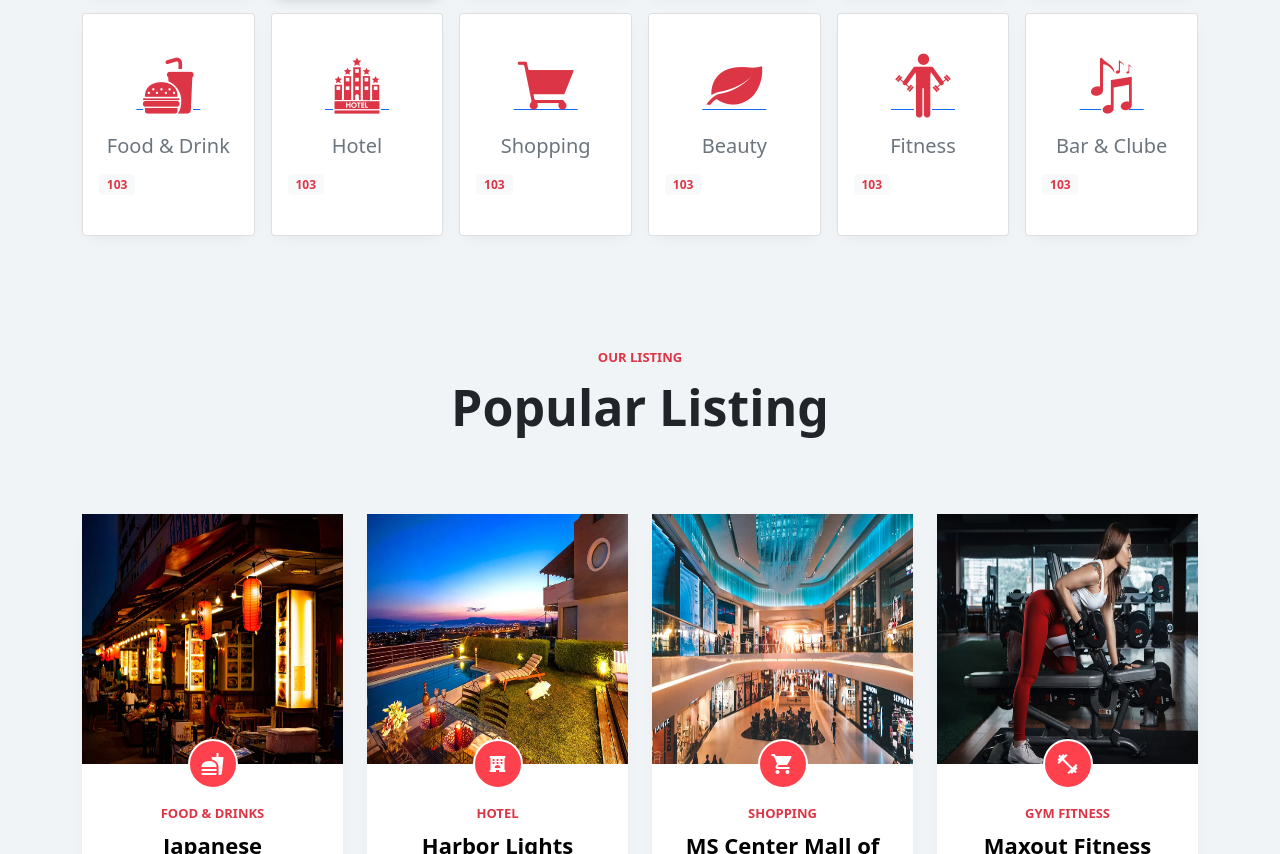
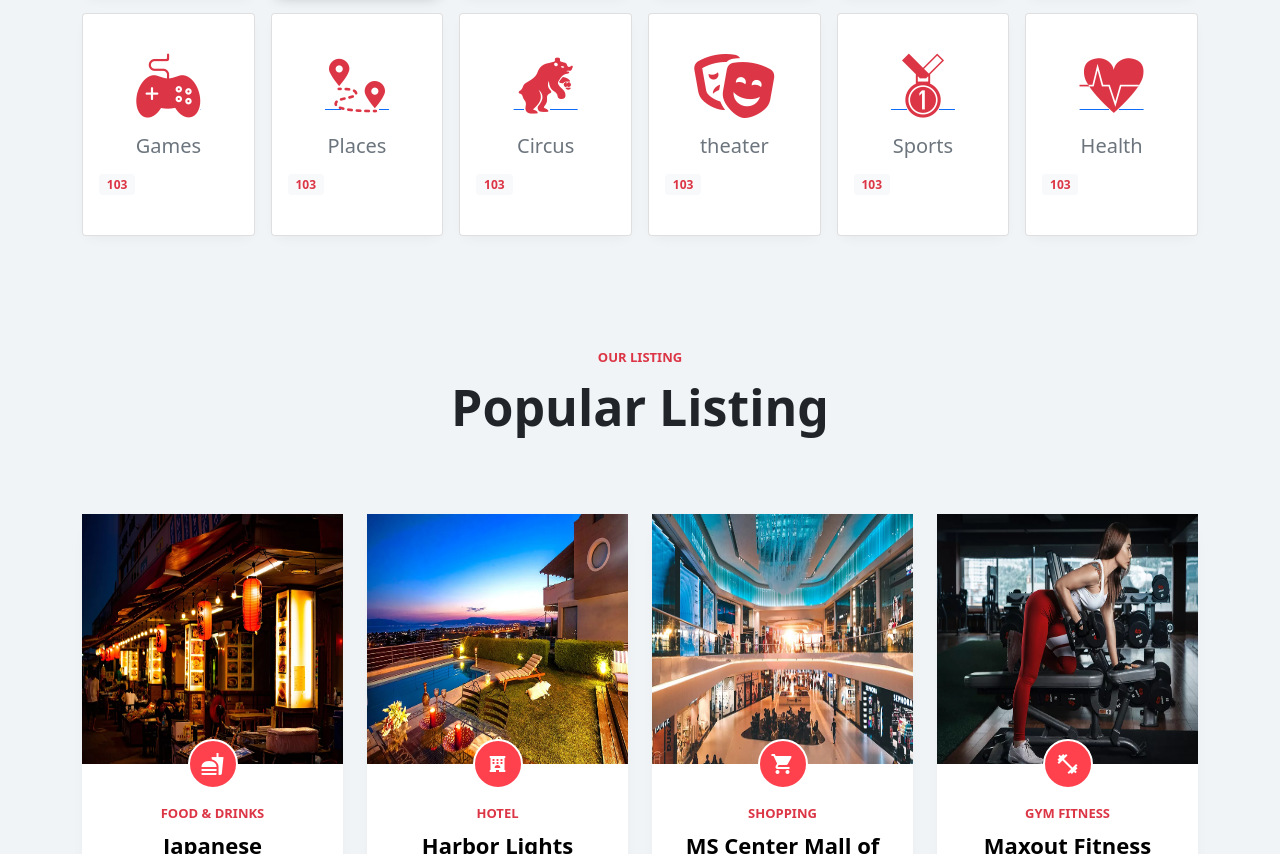
Before and after one commit to ZeynabYad/DirecTone, a website built with Parcel: page index.html in a window 1280 px wide. Shown: the part 971-1825 px from the top of the page. Built offline with nearby package versions, Linux system fonts and the light colour scheme; files whose address does not match are found by name.

Commit message:
change some icons.

```diff
--- a/index.html
+++ b/index.html
@@ -216,8 +216,8 @@
           data-aos-duration="1000">
           <div class="card text-center py-4">
             <div class="card-body">
-              <a class="stretched-link" href="#"><i class="icofont-fast-food fa-4x"></i></a>
-              <h5 class="card-title my-3">Food & Drink</h5>
+              <a class="stretched-link" href="#"><i class="icofont-game-controller fa-4x"></i></a>
+              <h5 class="card-title my-3">Games</h5>
               <div class="d-flex align-items-center">
                 <span class="badge bg-light">103</span>
                 <h6 class="card-subtitle ms-2">Listing</h6>
@@ -230,8 +230,8 @@
           <div class="card text-center py-4">
             <div class="card-body">
               <a class="stretched-link" href="#">
-                <i class="icofont-5-star-hotel fa-4x"></i></a>
-              <h5 class="card-title my-3">Hotel</h5>
+                <i class="icofont-map-pins fa-4x"></i></a>
+              <h5 class="card-title my-3">Places</h5>
               <div class="d-flex align-items-center">
                 <span class="badge bg-light">103</span>
                 <h6 class="card-subtitle ms-2">Listing</h6>
@@ -243,8 +243,8 @@
           data-aos-duration="1000">
           <div class="card text-center py-4">
             <div class="card-body">
-              <a class="stretched-link" href="#"><i class="icofont-shopping-cart fa-4x"></i></a>
-              <h5 class="card-title my-3">Shopping</h5>
+              <a class="stretched-link" href="#"><i class="icofont-bear fa-4x"></i></a>
+              <h5 class="card-title my-3">Circus</h5>
               <div class="d-flex align-items-center">
                 <span class="badge bg-light">103</span>
                 <h6 class="card-subtitle ms-2">Listing</h6>
@@ -256,8 +256,8 @@
           data-aos-duration="1000">
           <div class="card text-center py-4">
             <div class="card-body">
-              <a class="stretched-link" href="#"><i class="icofont-leaf fa-4x"></i></a>
-              <h5 class="card-title my-3">Beauty</h5>
+              <a class="stretched-link" href="#"><i class="fa-solid fa-masks-theater fa-4x"></i></a>
+              <h5 class="card-title my-3">theater</h5>
               <div class="d-flex align-items-center">
                 <span class="badge bg-light">103</span>
                 <h6 class="card-subtitle ms-2">Listing</h6>
@@ -269,8 +269,8 @@
           data-aos-duration="1000">
           <div class="card text-center py-4">
             <div class="card-body">
-              <a class="stretched-link" href="#"><i class="icofont-gym-alt-1 fa-4x"></i></a>
-              <h5 class="card-title my-3">Fitness</h5>
+              <a class="stretched-link" href="#"><i class="icofont-medal-sport fa-4x"></i></a>
+              <h5 class="card-title my-3">Sports</h5>
               <div class="d-flex align-items-center">
                 <span class="badge bg-light">103</span>
                 <h6 class="card-subtitle ms-2">Listing</h6>
@@ -282,8 +282,8 @@
           data-aos-duration="1000">
           <div class="card text-center py-4">
             <div class="card-body">
-              <a class="stretched-link" href="#"><i class="icofont-music-notes fa-4x"></i></a>
-              <h5 class="card-title my-3">Bar & Clube</h5>
+              <a class="stretched-link" href="#"><i class="icofont-heart-beat-alt fa-4x"></i></a>
+              <h5 class="card-title my-3">Health</h5>
               <div class="d-flex align-items-center">
                 <span class="badge bg-light">103</span>
                 <h6 class="card-subtitle ms-2">Listing</h6>
```
